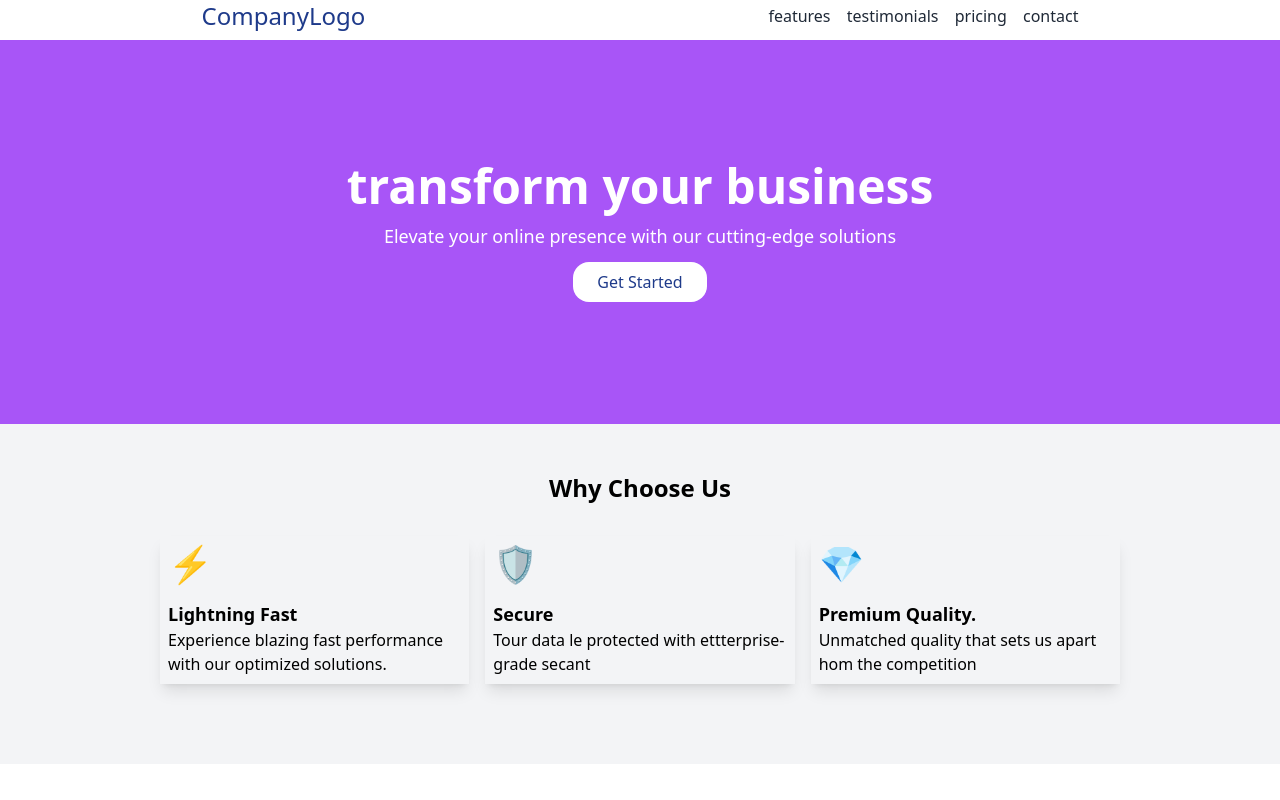
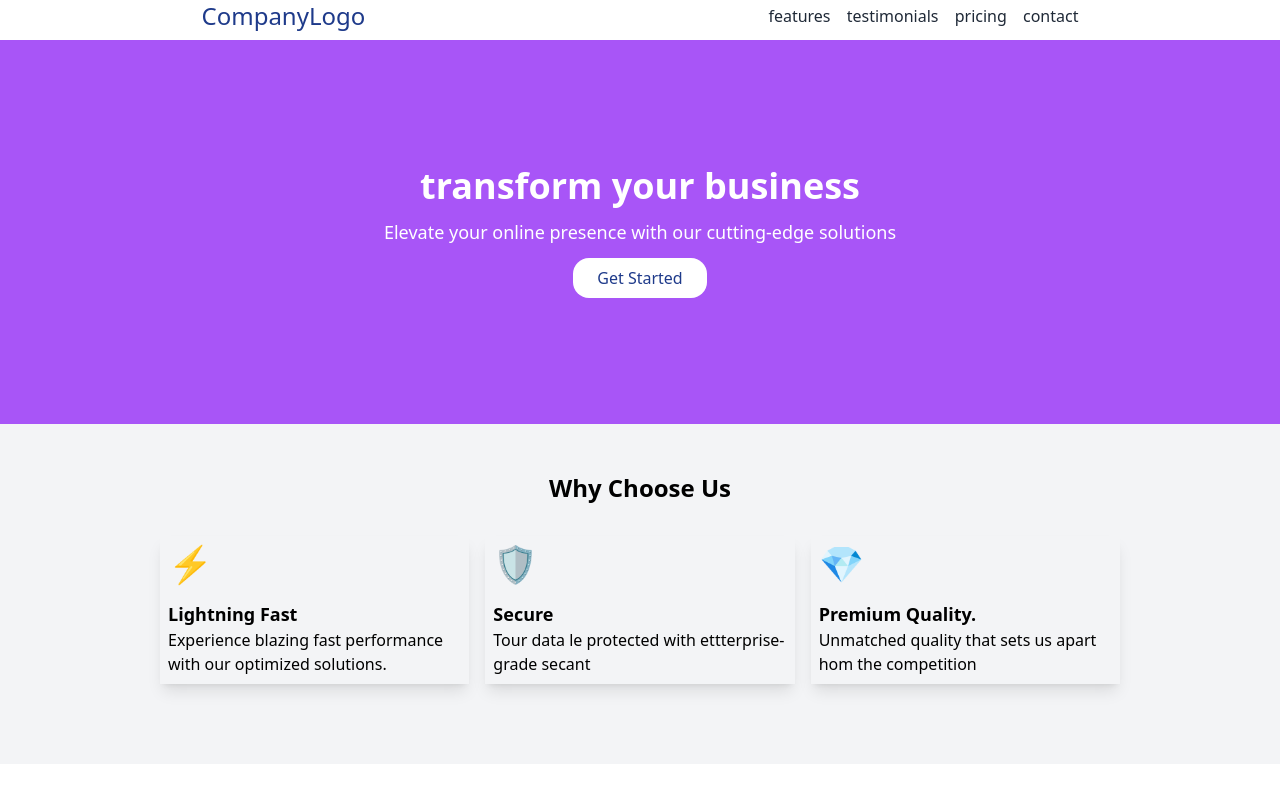
Before and after one commit to axmedjaa/landing-page, a plain HTML site: page index.html in a window 1280 px wide. Shown: the top 800 px of the page. Drawn offline with nearby package versions, Linux system fonts and the light colour scheme.

Commit message:
updating file

```diff
--- a/index.html
+++ b/index.html
@@ -24,7 +24,7 @@
     <!-- hero -->
      <section class="w-full  h-96 p-4 bg-purple-500 flex flex-col justify-center items-center space-y-3 text-white">
         <!-- title -->
-        <h1 class="text-5xl text-center font-bold">transform your business</h1>
+        <h1 class="text-4xl text-center font-bold">transform your business</h1>
         <!-- text -->
         <p class="text-base md:text-lg text-center font-light ">Elevate your online presence with our cutting-edge solutions</p>
         <!-- button -->
```
